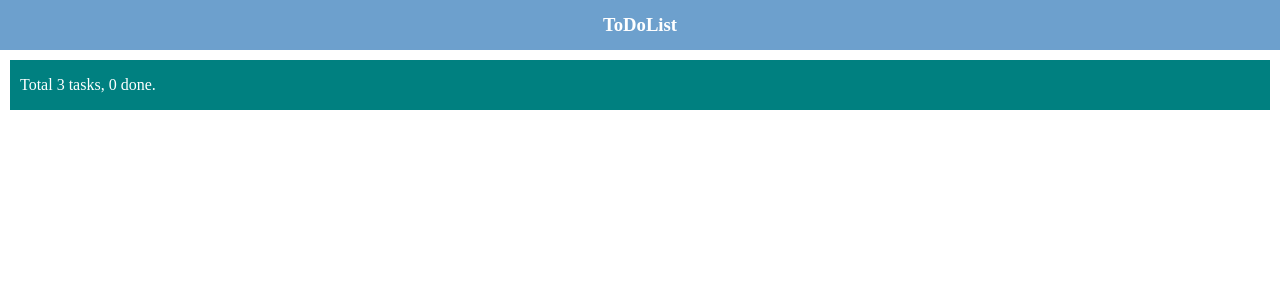
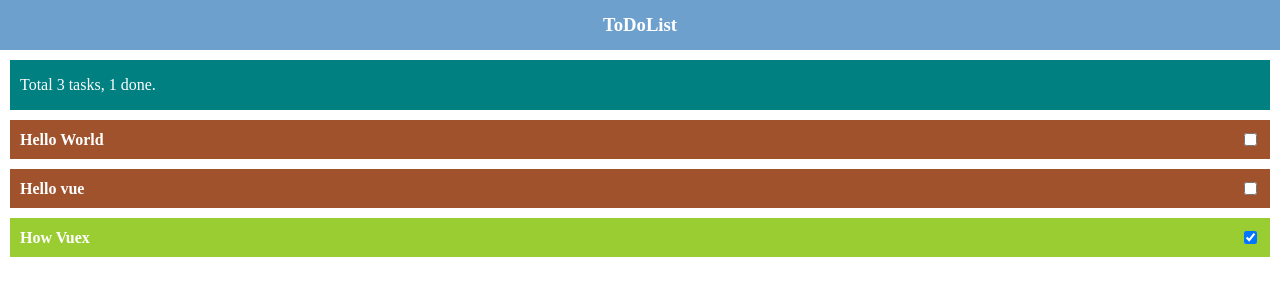
Before and after one commit to weifengzz/qz-weather-vue, a Nuxt app: page /note-book/todo-list in a window 1280 px wide. Shown: the top 300 px of the page. Built offline with nearby package versions, Linux system fonts and the light colour scheme.

Commit message:
add: list view

```diff
--- /dev/null
+++ b/assets/css/note-book/list.css
@@ -0,0 +1,34 @@
+#list {
+  flex: 1;
+  display: flex;
+  flex-direction: column;
+}
+
+.list-item {
+  display: flex;
+  flex-direction: column;
+  justify-content: center;
+  margin-top: 10px;
+}
+
+.list-header {
+  padding: 10px;
+  display: flex;
+  flex-direction: row;
+  align-items: center;
+}
+
+.list-header-left {
+  flex: 1
+}
+
+.title-text {
+  color: white;
+  font-weight: bold;
+}
+
+#checkbox {
+  height: 20px;
+  width: 20px;
+  border: 0px;
+}
--- /dev/null
+++ b/components/note/list.vue
@@ -0,0 +1,52 @@
+<template>
+  <div id="list">
+    <div v-for="(val, key) in todoListData" :key="key" class="list-item">
+      <!-- 根据装填修改颜色 -->
+      <div class="list-header" :style="{'background-color': val.finish ? 'yellowgreen' : 'sienna'}">
+        <div class="list-header-left">
+          <span class="title-text">{{val.title}} </span>
+        </div>
+        <!-- v-model双向绑定 -->
+        <input @click="handleClick(val)" id="val.id" type="checkbox" :value="val.id" v-model="checkDatas" />
+      </div>
+    </div>
+  </div>
+</template>
+
+<script>
+  // 导入vuex状态管理
+  import { mapState } from 'vuex'
+
+  export default {
+    data() {
+      return {
+        // checkbox的数据
+        checkDatas: []
+      }
+    },
+    mounted() {
+      // 获取选中标签数据
+      let selectData = []
+      for (let d of this.todoListData) {
+        if (d.finish) {
+          selectData.push(d.id)
+        }
+      }
+      this.checkDatas = selectData
+    },
+    computed: {
+      ...mapState({
+        todoListData: state => state.note_module.todoListData,
+      })
+    },
+    methods: {
+      handleClick(val) {
+        console.log('cbData', val)
+      }
+    }
+  }
+</script>
+
+<style scoped>
+  @import url('../../assets/css/note-book/list.css');
+</style>
--- a/pages/note-book/todo-list.vue
+++ b/pages/note-book/todo-list.vue
@@ -2,23 +2,29 @@
   <div id="todo-list">
     <header-top :title="'ToDoList'"></header-top>
     <div class="conent">
+      <!-- 统计 -->
       <report></report>
+      <!-- 列表界面 -->
+      <list></list>
     </div>
   </div>
 </template>
 
 <script>
   // 导入header组件(不要将组件名称设置为header，header会与vue标签重复)
-  import headerTop from '../../components/note/header.vue'
-  // 统计界面
-  import report from '../../components/note/report.vue'
+  import headerTop from '../../components/note/header'
+  // 统计组件
+  import report from '../../components/note/report'
+  // 列表组件
+  import list from '../../components/note/list'
   // 导入vuex状态管理
   import { mapState } from 'vuex'
 
   export default {
     components: {
       headerTop,
-      report
+      report,
+      list
     },
     computed: {
       ...mapState({
--- a/store/note_module/state.js
+++ b/store/note_module/state.js
@@ -13,7 +13,7 @@
       },
       {
         id: "2",
-        title: "hello vue",
+        title: "Hello vue",
         desc: "Learn how to build a vue application.",
         finish: false // 是否完成
       },
@@ -21,7 +21,7 @@
         id: "3",
         title: "How Vuex",
         desc: "Learn how to use Vuex in a vue application.",
-        finish: false // 是否完成
+        finish: true // 是否完成
       }
     ]
   }
```
